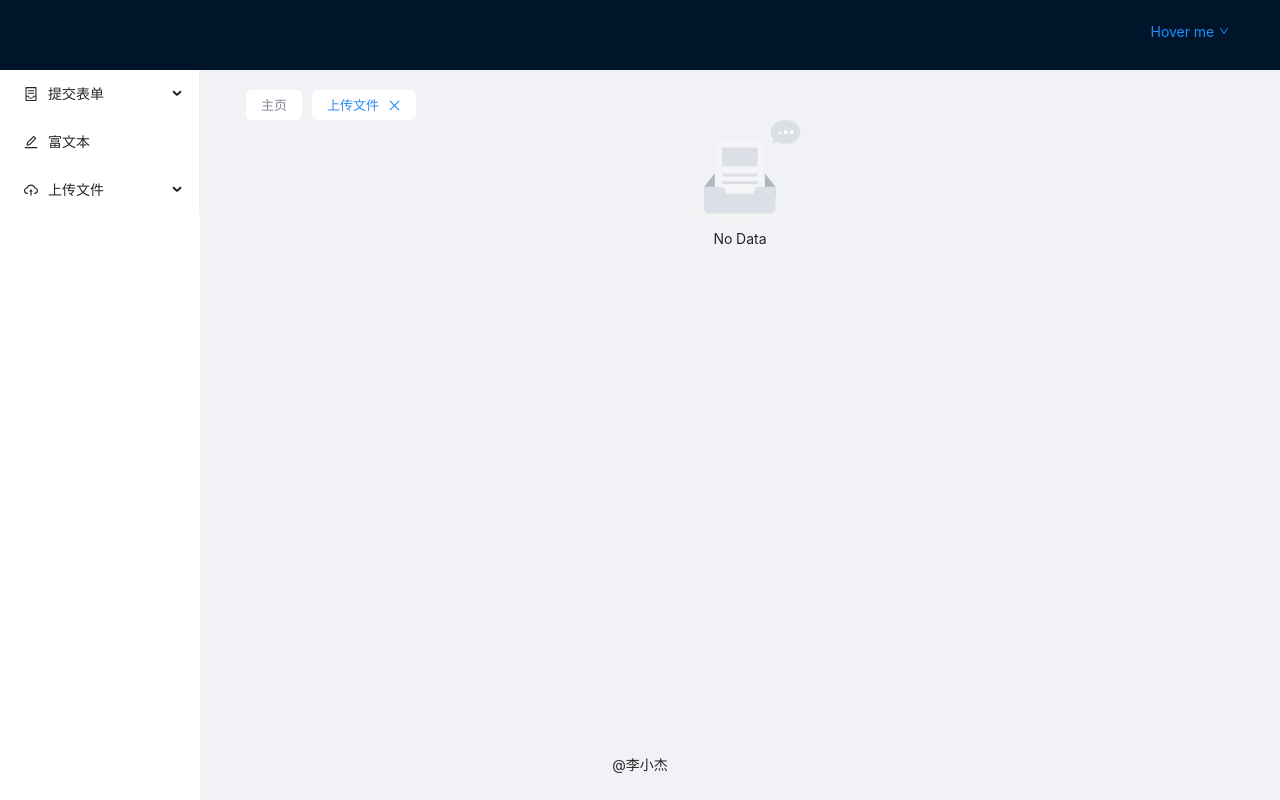
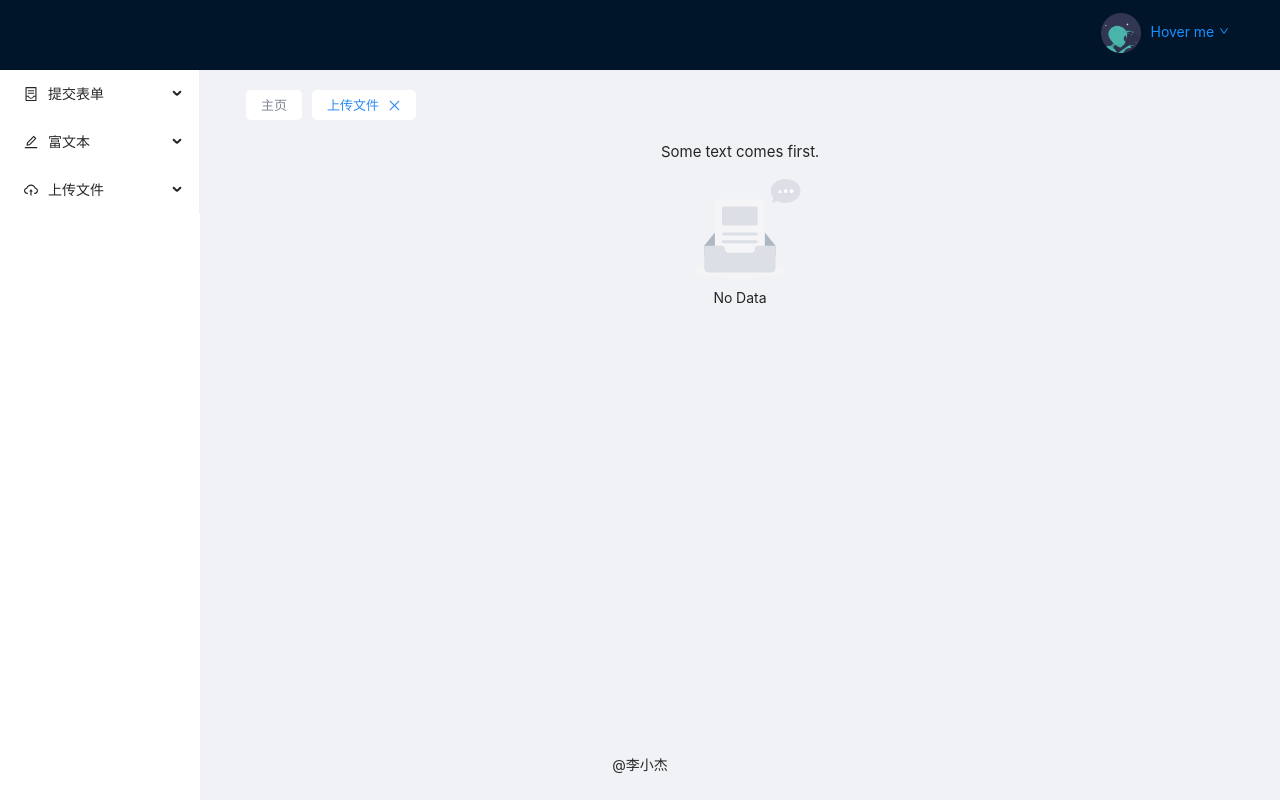
Before and after one commit to HisRyan/shop-manage, a Vue app: page /home/upload in a window 1280 px wide. Built offline with nearby package versions, Linux system fonts and the light colour scheme.

Commit message:
‘更改’

```diff
--- a/src/components/MenuSider.vue
+++ b/src/components/MenuSider.vue
@@ -1,8 +1,15 @@
 <script lang="ts">
-import { defineComponent, ref, VNodeChild} from "vue";
+import { defineComponent, ref, VNodeChild } from "vue";
 import { Menu } from "ant-design-vue";
 import { useRouter } from "vue-router";
-import { EditOutlined, ContainerOutlined, ProjectOutlined, CloudUploadOutlined, UploadOutlined } from '@ant-design/icons-vue';
+import {
+  EditOutlined,
+  ContainerOutlined,
+  ProjectOutlined,
+  CloudUploadOutlined,
+  UploadOutlined,
+  FormOutlined
+} from "@ant-design/icons-vue";
 interface itemEvent {
   key: string;
   keyPath: string[];
@@ -18,7 +25,8 @@ const MenuSider = defineComponent({
     ContainerOutlined,
     ProjectOutlined,
     CloudUploadOutlined,
-    UploadOutlined
+    UploadOutlined,
+    FormOutlined
   },
   setup() {
     const router = useRouter();
@@ -26,44 +34,51 @@ const MenuSider = defineComponent({
       {
         key: 1,
         title: "提交表单",
-        icon: 'ContainerOutlined',
+        icon: "ContainerOutlined",
         children: [
           {
-            key: 'form',
-            title: '自定义表单',
-            icon: 'ProjectOutlined',
+            key: "form",
+            title: "自定义表单",
+            icon: "ProjectOutlined",
+          },
+        ],
+      },
+      {
+        key: "2",
+        title: "富文本",
+        icon: "EditOutlined",
+        children: [
+          {
+              key: "edit",
+              title:"富文本编辑器",
+              icon:'FormOutlined'
           }
         ]
       },
       {
-        key: 'edit',
-        title: "富文本",
-            icon: 'EditOutlined',
-      },
-      {
         key: 3,
         title: "上传文件",
-        icon: 'CloudUploadOutlined',
+        icon: "CloudUploadOutlined",
         children: [
           {
-            key: 'upload',
+            key: "upload",
             title: "上传图片",
-            icon :'UploadOutlined' ,
+            icon: "UploadOutlined",
           },
         ],
       },
     ];
     const toMenu = (e: itemEvent) => {
-        console.log(e.key);
-        router.push({
-          name:e.key
-        })
-    }
+      console.log(e.key);
+      router.push({
+        name: e.key,
+      });
+    };
 
     return {
       selectedKeys: ref<string[]>(["1"]),
       menuList,
-      toMenu
+      toMenu,
     };
   },
 });
@@ -73,25 +88,30 @@ export default MenuSider;
 
 <template>
   <div>
-    <a-menu theme="light" mode="inline" v-model:selectedKeys="selectedKeys" @click="toMenu">
+    <a-menu
+      theme="light"
+      mode="inline"
+      v-model:selectedKeys="selectedKeys"
+      @click="toMenu"
+    >
       <template v-for="item in menuList" :key="item.key">
         <template v-if="!item.children">
-          <a-menu-item :key="item.key" >
-             <component :is="item.icon"/>
+          <a-menu-item :key="item.key">
+            <component :is="item.icon" />
             <span>{{ item.title }}</span>
           </a-menu-item>
         </template>
         <template v-else>
           <a-sub-menu :key="item.key">
             <template #title>
-              <component :is="item.icon"/>
+              <component :is="item.icon" />
               <span>
                 <span>{{ item.title }}</span>
               </span>
             </template>
             <div v-for="item in item.children" :key="item.key">
-              <a-menu-item :key="item.key" >
-                <component :is="item.icon"/>
+              <a-menu-item :key="item.key">
+                <component :is="item.icon" />
                 <span>{{ item.title }}</span>
               </a-menu-item>
             </div>
--- /dev/null
+++ b/src/components/level.vue
@@ -0,0 +1,20 @@
+<script lang="ts">
+import { defineComponent, h} from "vue";
+
+const level = defineComponent({
+  props: {
+    level: Number,
+  },
+  setup() {
+    return () => h('p',{},'Some text comes first.')
+  },
+});
+
+export default level;
+</script>
+
+<template>
+  <div></div>
+</template>
+
+<style lang="scss" scoped></style>
--- a/src/router/index.ts
+++ b/src/router/index.ts
@@ -18,6 +18,7 @@ const routes: Array<any> = [
   {
     path: '/home',
     name: 'home',
+    redirect: '/home/form',
     meta: {
       name: '主页',
       breadcrumb: true
--- a/src/views/crumbs/index.vue
+++ b/src/views/crumbs/index.vue
@@ -107,6 +107,7 @@ export default crumbs;
   }
 }
 .content {
+  margin-top: 20px;
   text-align: center;
 }
 </style>
--- a/src/views/home/index.vue
+++ b/src/views/home/index.vue
@@ -3,7 +3,7 @@ import { defineComponent, ref } from "vue";
 import { useRouter } from "vue-router";
 import { Layout, Menu, Dropdown} from "ant-design-vue";
 import MenuSlier from "../../components/MenuSider.vue";
-import { DownOutlined } from "@ant-design/icons-vue";
+import { DownOutlined, LoginOutlined, UserOutlined } from "@ant-design/icons-vue";
 import Breadcrumb from "../crumbs/index.vue"
 const LayoutContent = Layout.Content;
 const LayoutHeader = Layout.Header;
@@ -23,7 +23,9 @@ const home = defineComponent({
     "a-dropdown": Dropdown,
     "a-menu": Menu,
     "a-menu-item": Menu.Item,
-    Breadcrumb
+    Breadcrumb,
+    LoginOutlined,
+    UserOutlined
   },
   setup() {
     const router = useRouter();
@@ -81,14 +83,19 @@ export default home;
           <template #overlay>
             <a-menu>
               <a-menu-item>
+                <UserOutlined />
                 <span>个人中心</span>
               </a-menu-item>
               <a-menu-item>
+                <LoginOutlined />
                 <span @click="exitLogin">退出登陆</span>
               </a-menu-item>
             </a-menu>
           </template>
         </a-dropdown>
+         <div>
+        <img src="@/assets/img/logo.png" alt="" style="width:40px;height:40px;margin-right:10px">
+      </div>
       </layout-header>
       <layout-content
         :style="{
--- a/src/views/upload/index.vue
+++ b/src/views/upload/index.vue
@@ -1,9 +1,11 @@
 <script lang='ts'>
 import { defineComponent } from "vue";
 import { Empty } from "ant-design-vue";
+import level from "../../components/level.vue"
 const upload = defineComponent({
   components: {
-    "a-empty":Empty
+    "a-empty":Empty,
+    level
   },
   setup() {
     return {};
@@ -15,6 +17,7 @@ export default upload;
 
 <template>
   <div>
+      <level></level>
       <a-empty />
   </div>
 </template>
```
Also changed, not shown: src/components/UserForm.vue (+19 -22 lines), src/assets/img/logo.png (added).
